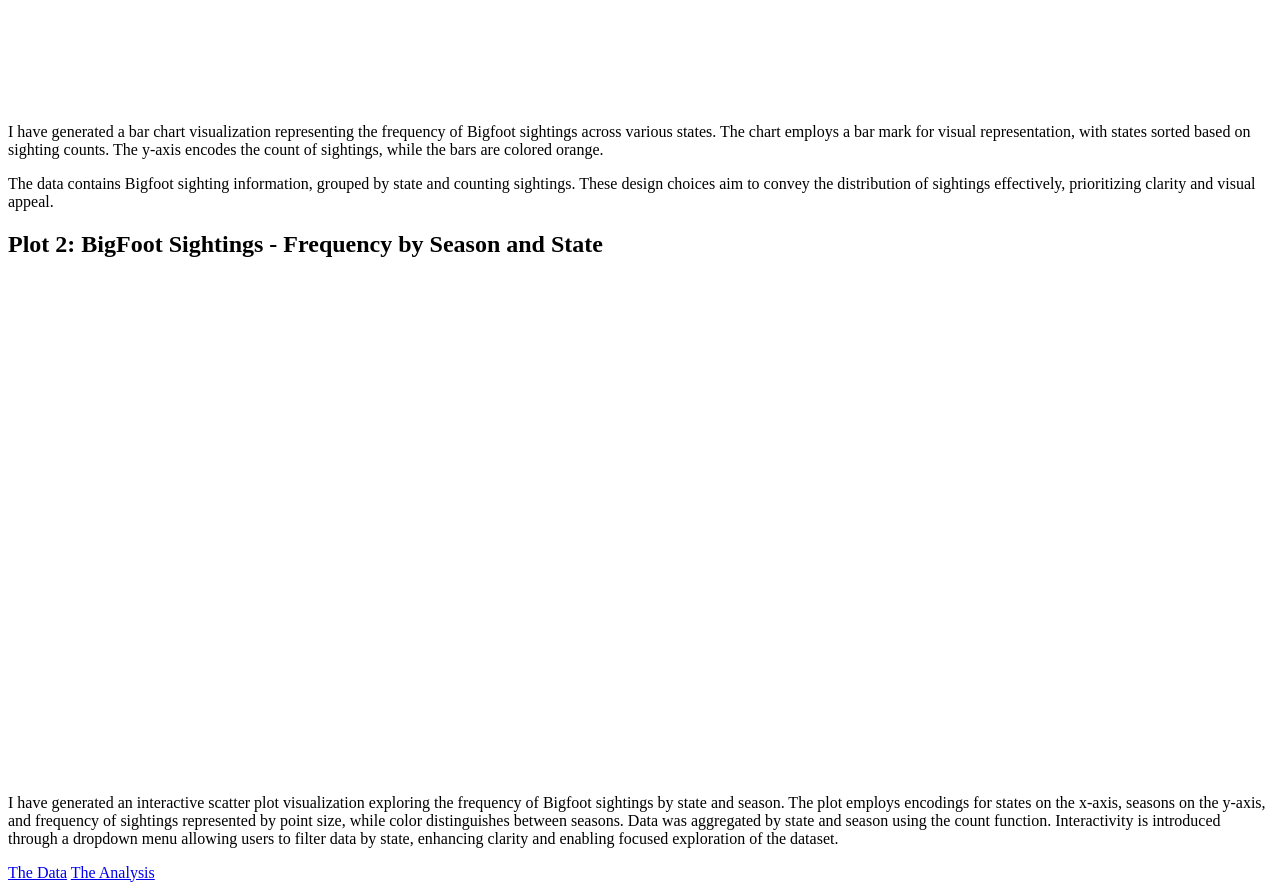
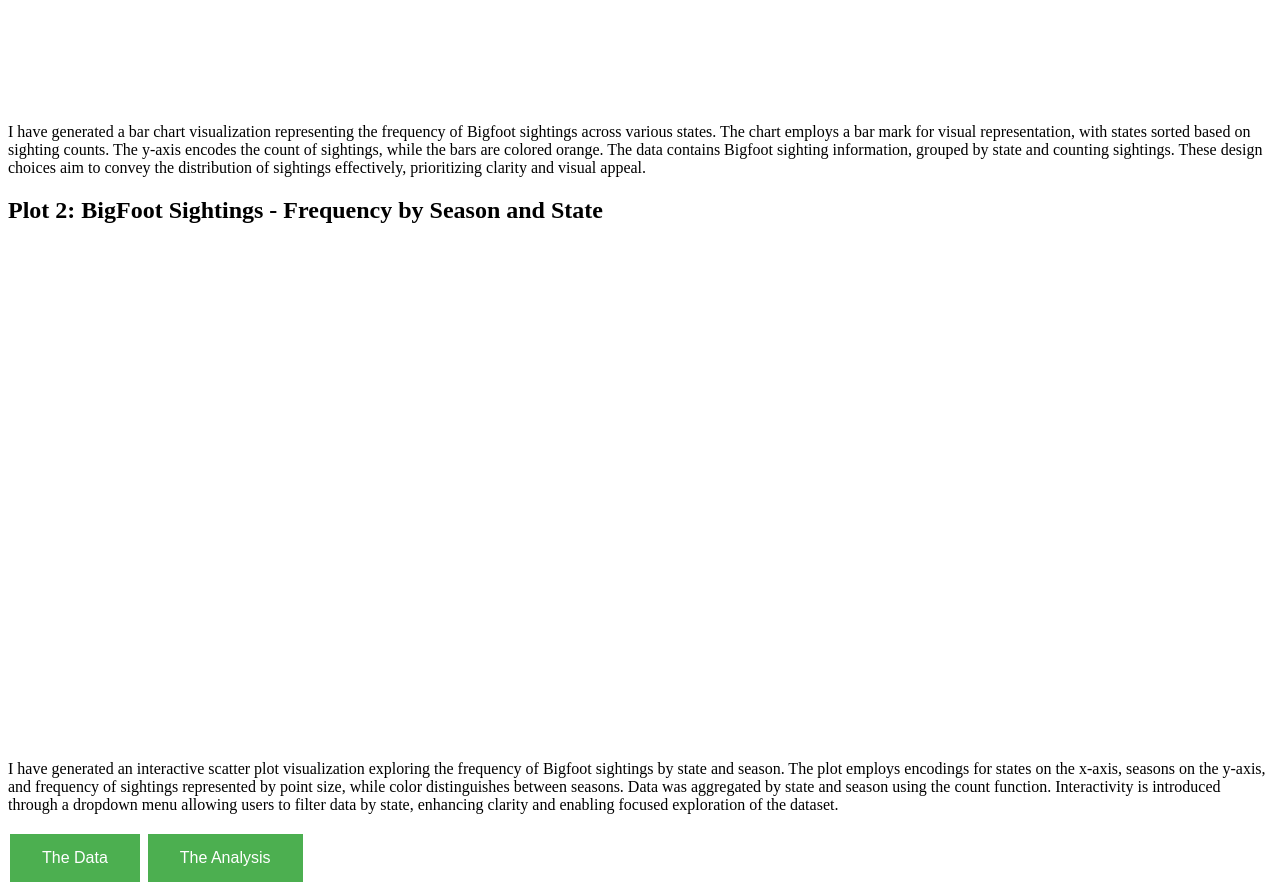
Before and after one commit to Himanshuk45/Himanshuk45.github.io, a plain HTML site: page index.html in a window 1280 px wide. Shown: the part 520-1414 px from the top of the page. Drawn offline with Linux system fonts and the light colour scheme; a script that the page names is missing.

Commit message:
Update index.html

```diff
--- a/index.html
+++ b/index.html
@@ -19,15 +19,36 @@
 
     <h2>Plot 1: BigFoot Sightings by State</h2>
     <div id="viz1"></div>
-    <p>I have generated a bar chart visualization representing the frequency of Bigfoot sightings across various states. The chart employs a bar mark for visual representation, with states sorted based on sighting counts. The y-axis encodes the count of sightings, while the bars are colored orange.</p>
-    <p>The data contains Bigfoot sighting information, grouped by state and counting sightings. These design choices aim to convey the distribution of sightings effectively, prioritizing clarity and visual appeal.</p>
+    <p>I have generated a bar chart visualization representing the frequency of Bigfoot sightings across various states. The chart employs a bar mark for visual representation, with states sorted based on sighting counts. The y-axis encodes the count of sightings, while the bars are colored orange. The data contains Bigfoot sighting information, grouped by state and counting sightings. These design choices aim to convey the distribution of sightings effectively, prioritizing clarity and visual appeal.</p>
 
     <h2>Plot 2: BigFoot Sightings - Frequency by Season and State</h2>
     <div id="viz2"></div>
     <p>I have generated an interactive scatter plot visualization exploring the frequency of Bigfoot sightings by state and season. The plot employs encodings for states on the x-axis, seasons on the y-axis, and frequency of sightings represented by point size, while color distinguishes between seasons. Data was aggregated by state and season using the count function. Interactivity is introduced through a dropdown menu allowing users to filter data by state, enhancing clarity and enabling focused exploration of the dataset.</p>
 
-    <a href="https://raw.githubusercontent.com/UIUC-iSchool-DataViz/is445_data/main/bfro_reports_fall2022.csv" class="button" target="_blank">The Data</a>
-    <a href="https://github.com/Himanshuk45/Himanshuk45.github.io/tree/main/Workbook.ipynb" class="button" target="_blank">The Analysis</a>
+    <button style="background-color: #4CAF50;
+    border: none;
+    color: white;
+    padding: 15px 32px;
+    text-align: center;
+    text-decoration: none;
+    display: inline-block;
+    font-size: 16px;
+    margin: 4px 2px;
+    cursor: pointer;"
+    onclick="window.open('https://raw.githubusercontent.com/UIUC-iSchool-DataViz/is445_data/main/bfro_reports_fall2022.csv', '_blank')">The Data</button>
+
+    <button style="background-color: #4CAF50;
+    border: none;
+    color: white;
+    padding: 15px 32px;
+    text-align: center;
+    text-decoration: none;
+    display: inline-block;
+    font-size: 16px;
+    margin: 4px 2px;
+    cursor: pointer;"
+    onclick="window.open('https://github.com/Himanshuk45/Himanshuk45.github.io/tree/main/Workbook.ipynb', '_blank')">The Analysis</button>
+
 
     <script>
       fetch('plot1.json')
```
